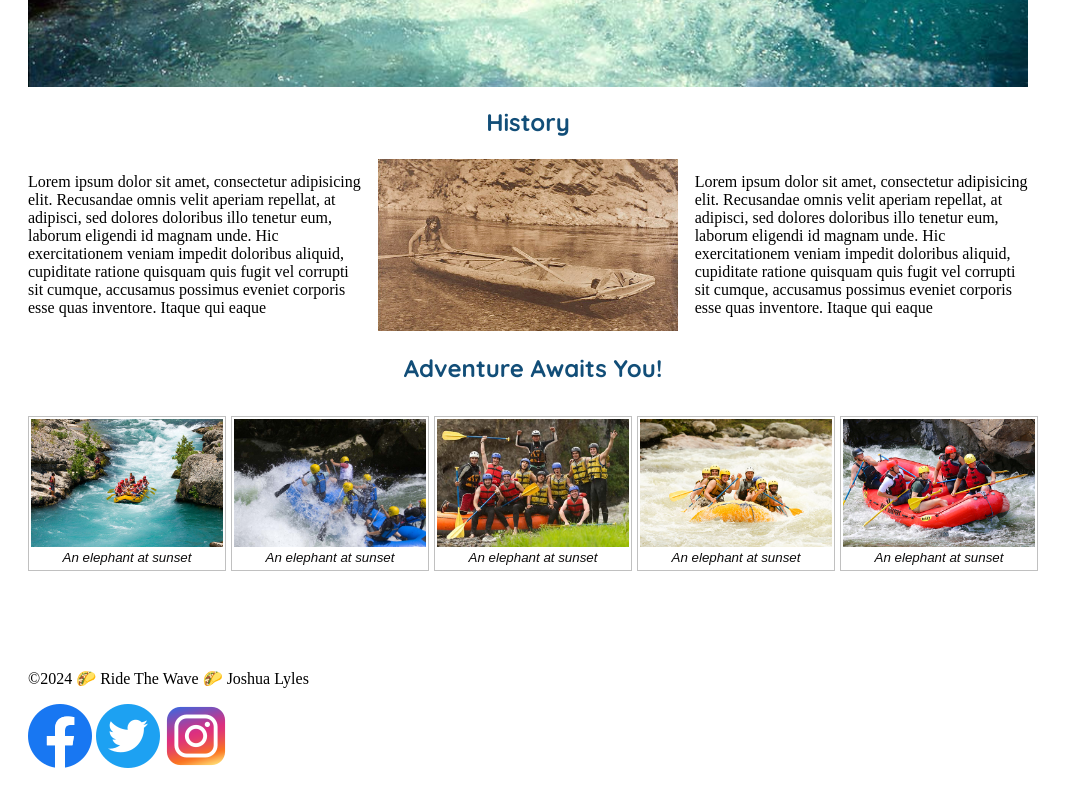
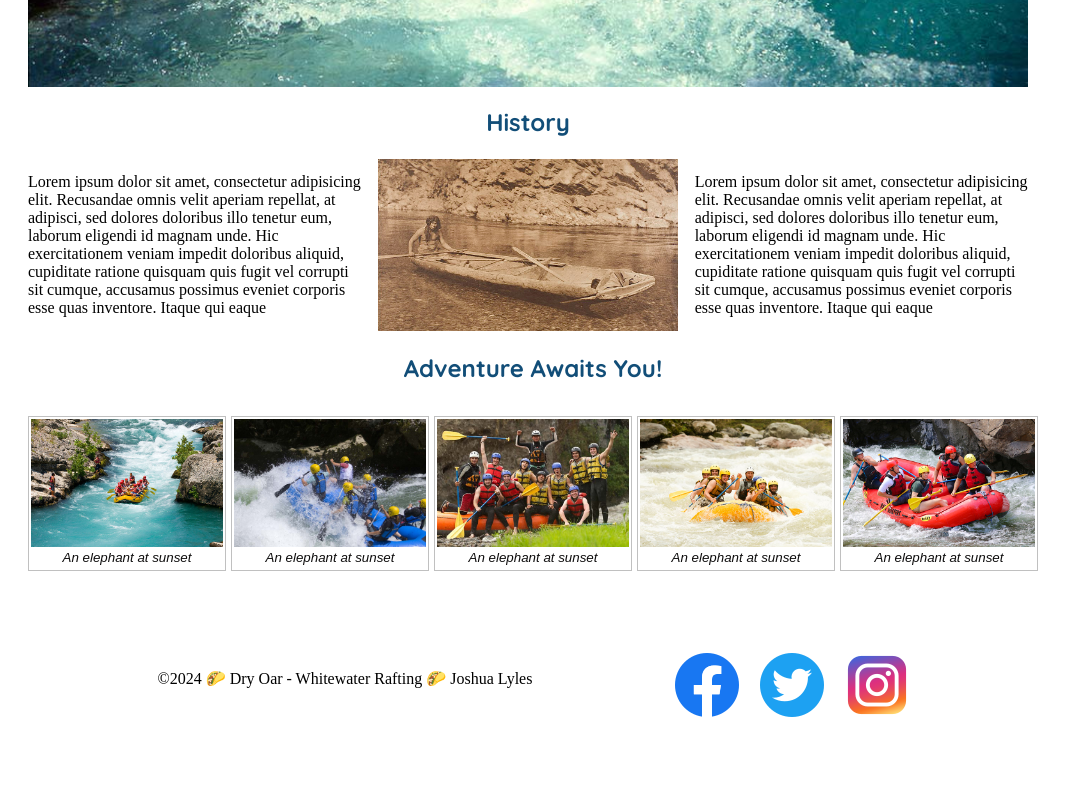
Before and after one commit to jolyles7/wdd130, a plain HTML site: page wwr/about.html in a window 1280 px wide. Shown: the part 748-1548 px from the top of the page, without its empty margins (0-1073 px from the left). After the commit the page ends 1497 px from the top, so only its background shows below. Drawn offline with Linux system fonts and the light colour scheme.

Commit message:
week4 done

```diff
--- a/wwr/about.html
+++ b/wwr/about.html
@@ -62,17 +62,27 @@
         </div>
     </main>
     <footer>
-        <p>©2024 🌮 Ride The Wave 🌮 Joshua Lyles</p>
-        <nav class="sociallinks">
+        <p>©2024 🌮 Dry Oar - Whitewater Rafting 🌮 Joshua Lyles</p>
+        <div class="facebook">
             <a href="https://facebook.com" target="_blank">
                 <img src="images/facebook.webp" alt="Facebook">
             </a>
+        </div>
+        <div class="twitter">
             <a href="https://twitter.com" target="_blank">
                 <img src="images/twitter.webp" alt="Twitter">
             </a>
+        </div>
+        <div class="instagram">
             <a href="https://instagram.com" target="_blank">
                 <img src="images/instagram.webp" alt="Instagram">
             </a>
+        </div>
+
+
+
+
+
         </nav>
     </footer>
 </body>
--- a/wwr/styles/rafting.css
+++ b/wwr/styles/rafting.css
@@ -208,3 +208,27 @@ header nav a:hover {
     padding: 3px;
     text-align: center;
 }
+
+footer {
+    display: grid;
+    grid-template-columns: 1fr 80px 80px 80px 50px;
+    column-gap: 5px;
+}
+footer p {
+    text-align: center;
+}
+.facebook{
+    grid-column: 2/3;
+    align-self: center;
+    justify-self: center;
+}
+.twitter {
+    grid-column: 3/4;
+    align-self: center;
+    justify-self: center;
+}
+.instagram {
+    grid-column: 4/5;
+    align-self: center;
+    justify-self: center;
+}
```
